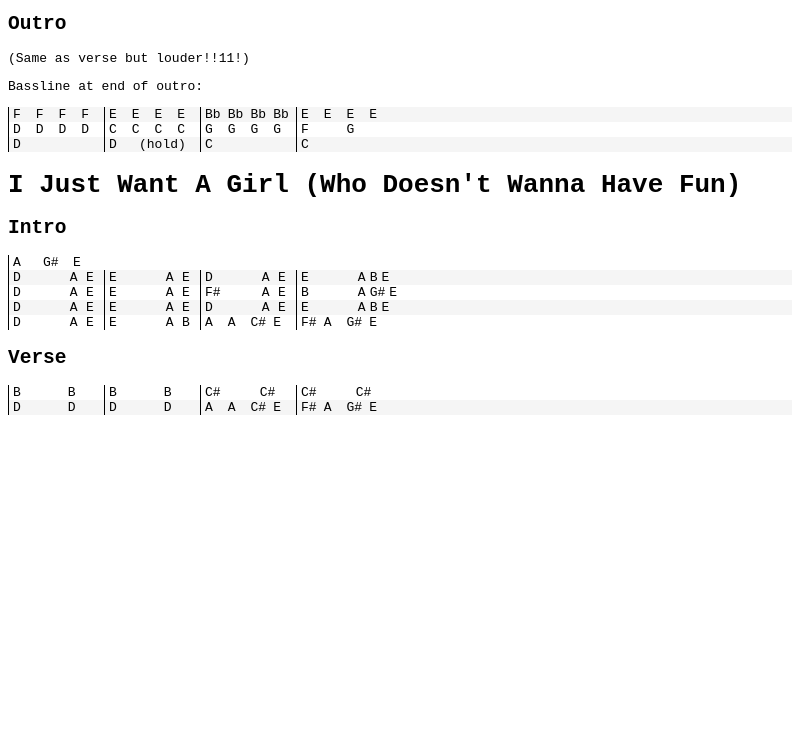
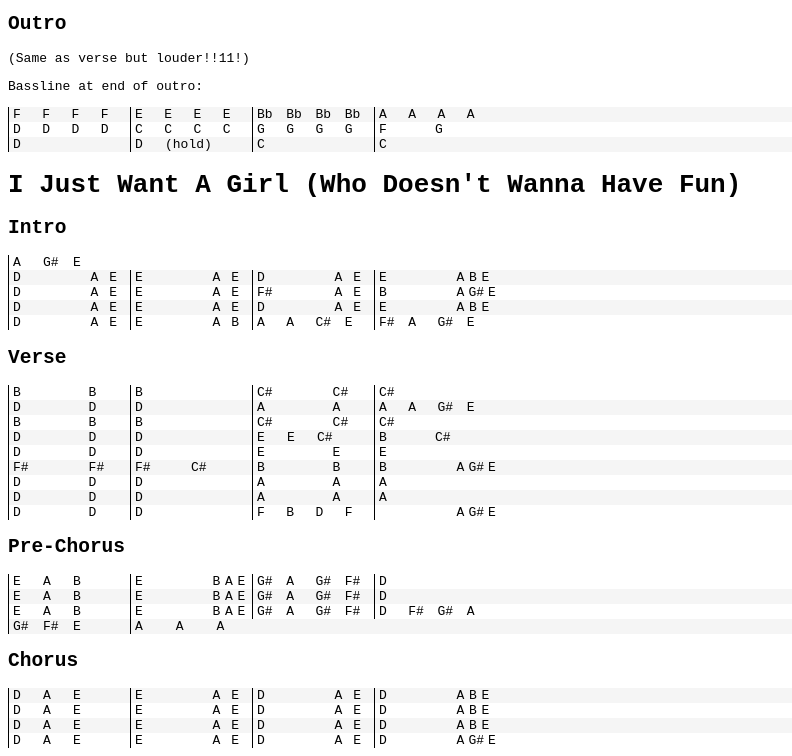
Before and after one commit to andrewtoups/NOTD-Tabs, a plain HTML site: page index.html in a window 1280 px wide. Shown: the part 696-1452 px from the top of the page, without its empty margins (0-792 px from the left). Before the commit the page ends 1119 px from the top, so only its background shows below. Drawn offline with Linux system fonts and the light colour scheme.

Commit message:
Finished girl

```diff
--- a/css/main.scss
+++ b/css/main.scss
@@ -27,7 +27,7 @@ i, b {
   &.phrase {
     border-left: 1px black solid;
     // padding-left: 2px;
-    width: 7rem;
+    width: 9rem;
 
     &.pickup {
       justify-content: space-between;
--- a/index.html
+++ b/index.html
@@ -338,7 +338,7 @@
         <i>Bb</i> <i>Bb</i> <i>Bb</i> <i>Bb</i>
       </i>
       <i class="phrase">
-        <i>E</i> <i>E</i> <i>E</i> <i>E</i>
+        <i>A</i> <i>A</i> <i>A</i> <i>A</i>
       </i>
     </div>
     <div class="measure">
@@ -440,30 +440,236 @@
       <i class="phrase pickup">
         <i>B</i> <i>B</i>
       </i>
-      <i class="phrase pickup">
-        <i>B</i> <i>B</i>
+      <i class="phrase">
+        <i>B</i>
       </i>
       <i class="phrase pickup">
         <i>C#</i> <i>C#</i>
       </i>
-      <i class="phrase pickup">
-        <i>C#</i> <i>C#</i>
+      <i class="phrase">
+        <i>C#</i>
       </i>
     </div>
     <div class="measure">
       <i class="phrase pickup">
         <i>D</i> <i>D</i>
       </i>
+      <i class="phrase ">
+        <i>D</i>
+      </i>
+      <i class="phrase pickup">
+        <i>A</i> <i>A</i>
+      </i>
+      <i class="phrase">
+        <i>A</i> <i>A</i> <i>G#</i> <i>E</i>
+      </i>
+    </div>
+    <div class="measure">
+      <i class="phrase pickup">
+        <i>B</i> <i>B</i>
+      </i>
+      <i class="phrase">
+        <i>B</i>
+      </i>
+      <i class="phrase pickup">
+        <i>C#</i> <i>C#</i>
+      </i>
+      <i class="phrase">
+        <i>C#</i>
+      </i>
+    </div>
+    <div class="measure">
+      <i class="phrase pickup">
+        <i>D</i> <i>D</i>
+      </i>
+      <i class="phrase ">
+        <i>D</i>
+      </i>
+      <i class="phrase">
+        <i>E</i> <i>E</i> <i>C#</i>
+      </i>
+      <i class="phrase half">
+        <i>B</i> <i>C#</i>
+      </i>
+    </div>
+    <div class="measure">
       <i class="phrase pickup">
         <i>D</i> <i>D</i>
       </i>
       <i class="phrase">
-        <i>A</i> <i>A</i> <i>C#</i> <i>E</i>
+        <i>D</i>
+      </i>
+      <i class="phrase pickup">
+        <i>E</i> <i>E</i>
       </i>
       <i class="phrase">
-        <i>F#</i> <i>A</i> <i>G#</i> <i>E</i>
+        <i>E</i>
+      </i>
+    </div>
+    <div class="measure">
+      <i class="phrase pickup">
+        <i>F#</i> <i>F#</i>
+      </i>
+      <i class="phrase half">
+        <i>F#</i> <i>C#</i>
+      </i>
+      <i class="phrase pickup">
+        <i>B</i> <i>B</i>
+      </i>
+      <i class="phrase pickup">
+        <i>B</i> <b> <i>A</i> <i>G#</i> <i>E</i> </b>
+      </i>
+    </div>
+    <div class="measure">
+      <i class="phrase pickup">
+        <i>D</i> <i>D</i>
+      </i>
+      <i class="phrase">
+        <i>D</i>
+      </i>
+      <i class="phrase pickup">
+        <i>A</i> <i>A</i>
+      </i>
+      <i class="phrase">
+        <i>A</i>
+      </i>
+    </div>
+    <div class="measure">
+      <i class="phrase pickup">
+        <i>D</i> <i>D</i>
+      </i>
+      <i class="phrase">
+        <i>D</i>
+      </i>
+      <i class="phrase pickup">
+        <i>A</i> <i>A</i>
+      </i>
+      <i class="phrase">
+        <i>A</i>
+      </i>
+    </div>
+    <div class="measure">
+      <i class="phrase pickup">
+        <i>D</i> <i>D</i>
+      </i>
+      <i class="phrase">
+        <i>D</i>
+      </i>
+      <i class="phrase">
+        <i>F</i> <i>B</i> <i>D</i> <i>F</i>
+      </i>
+      <i class="phrase pickup">
+        <i></i> <b> <i>A</i> <i>G#</i> <i>E</i> </b>
+      </i>
+    </div>
+    <h2>pre-chorus</h2>
+    <div class="measure">
+      <i class="phrase">
+        <i>E</i> <i>A</i> <i>B</i>
+      </i>
+      <i class="phrase pickup">
+        <i>E</i> <b> <i>B</i> <i>A</i> <i>E</i> </b>
+      </i>
+      <i class="phrase">
+        <i>G#</i> <i>A</i> <i>G#</i> <i>F#</i>
+      </i>
+      <i class="phrase">
+        <i>D</i>
+      </i>
+    </div>
+    <div class="measure">
+      <i class="phrase">
+        <i>E</i> <i>A</i> <i>B</i>
+      </i>
+      <i class="phrase pickup">
+        <i>E</i> <b> <i>B</i> <i>A</i> <i>E</i> </b>
+      </i>
+      <i class="phrase">
+        <i>G#</i> <i>A</i> <i>G#</i> <i>F#</i>
+      </i>
+      <i class="phrase">
+        <i>D</i>
+      </i>
+    </div>
+    <div class="measure">
+      <i class="phrase">
+        <i>E</i> <i>A</i> <i>B</i>
+      </i>
+      <i class="phrase pickup">
+        <i>E</i> <b> <i>B</i> <i>A</i> <i>E</i> </b>
+      </i>
+      <i class="phrase">
+        <i>G#</i> <i>A</i> <i>G#</i> <i>F#</i>
+      </i>
+      <i class="phrase">
+        <i>D</i> <i>F#</i> <i>G#</i> <i>A</i>
+      </i>
+    </div>
+    <div class="measure">
+      <i class="phrase">
+        <i>G#</i> <i>F#</i> <i>E</i>
+      </i>
+      <i class="phrase pickup">
+        <i>A</i> <i>A</i> <i>A</i>
       </i>
     </div>
 
+    <h2>chorus</h2>
+    <div class="measure">
+      <i class="phrase">
+        <i>D</i> <i>A</i> <i>E</i>
+      </i>
+      <i class="phrase pickup">
+        <i>E</i> <b><i>A</i> <i>E</i> </b>
+      </i>
+      <i class="phrase pickup">
+        <i>D</i> <b><i>A</i> <i>E</i> </b>
+      </i>
+      <i class="phrase pickup">
+        <i>D</i> <b> <i>A</i> <i>B</i> <i>E</i> </b>
+      </i>
+    </div>
+    <div class="measure">
+      <i class="phrase">
+        <i>D</i> <i>A</i> <i>E</i>
+      </i>
+      <i class="phrase pickup">
+        <i>E</i> <b><i>A</i> <i>E</i> </b>
+      </i>
+      <i class="phrase pickup">
+        <i>D</i> <b><i>A</i> <i>E</i> </b>
+      </i>
+      <i class="phrase pickup">
+        <i>D</i> <b> <i>A</i> <i>B</i> <i>E</i> </b>
+      </i>
+    </div>
+    <div class="measure">
+      <i class="phrase">
+        <i>D</i> <i>A</i> <i>E</i>
+      </i>
+      <i class="phrase pickup">
+        <i>E</i> <b><i>A</i> <i>E</i> </b>
+      </i>
+      <i class="phrase pickup">
+        <i>D</i> <b><i>A</i> <i>E</i> </b>
+      </i>
+      <i class="phrase pickup">
+        <i>D</i> <b> <i>A</i> <i>B</i> <i>E</i> </b>
+      </i>
+    </div>
+    <div class="measure">
+      <i class="phrase">
+        <i>D</i> <i>A</i> <i>E</i>
+      </i>
+      <i class="phrase pickup">
+        <i>E</i> <b><i>A</i> <i>E</i> </b>
+      </i>
+      <i class="phrase pickup">
+        <i>D</i> <b><i>A</i> <i>E</i> </b>
+      </i>
+      <i class="phrase pickup">
+        <i>D</i> <b> <i>A</i> <i>G#</i> <i>E</i> </b>
+      </i>
+    </div>
   </body>
 </html>
```
Also changed, not shown: css/main.css.
